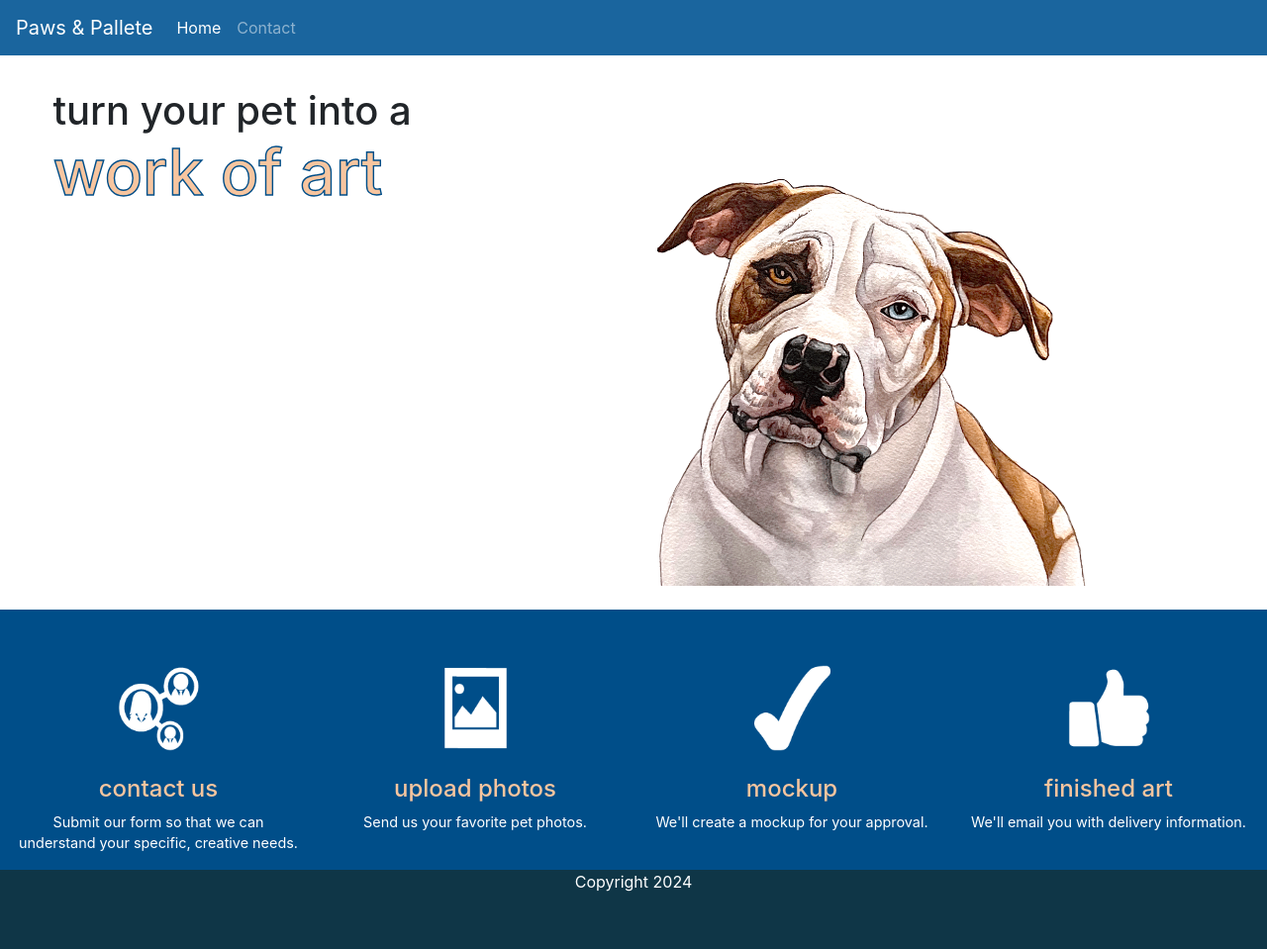
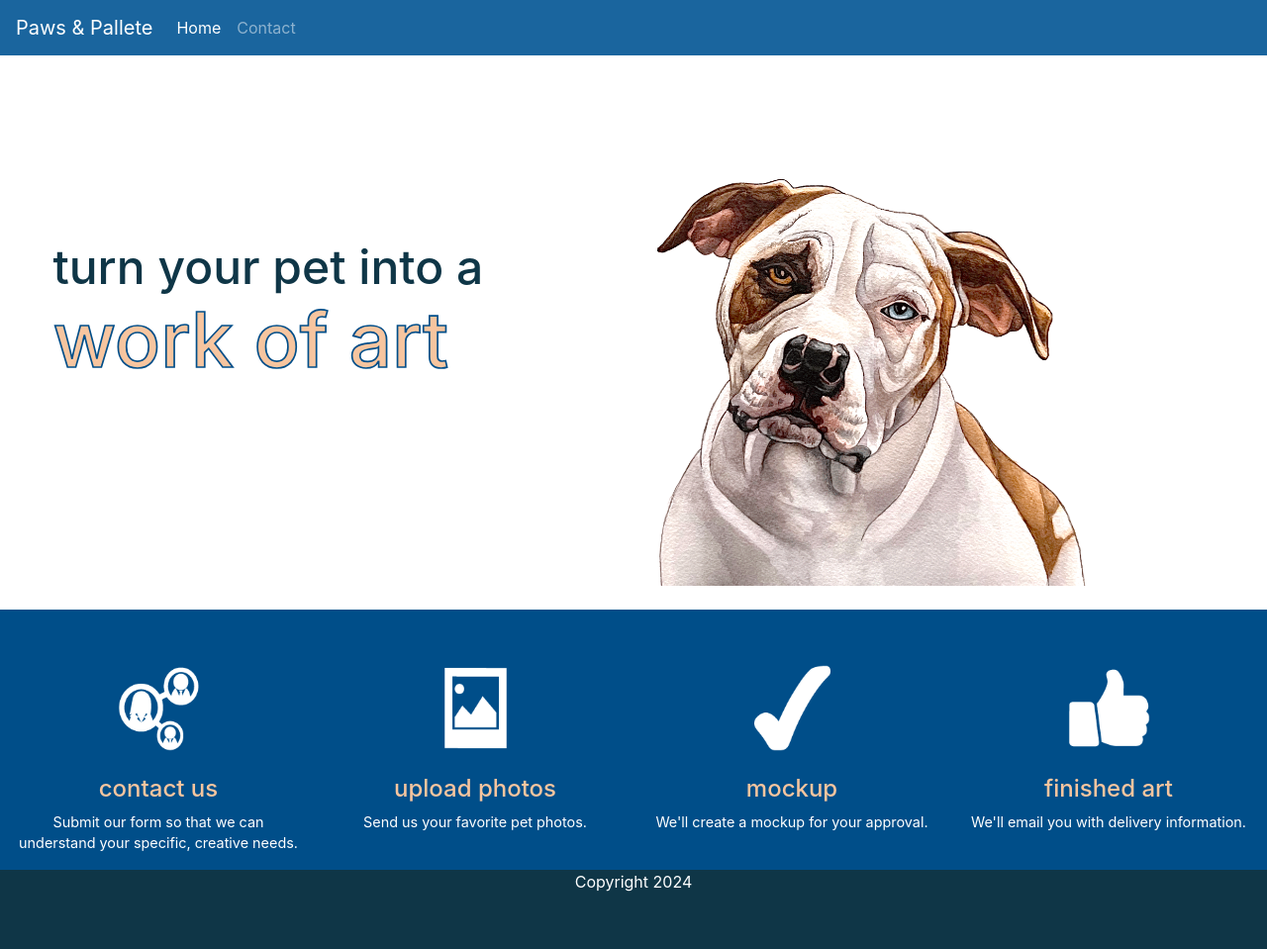
Before and after one commit to RAHuseman/Bootstrapw3, a website: page index.html in a window 1280 px wide. Shown: the whole page at 99% size. Drawn offline with nearby package versions, Linux system fonts and the light colour scheme.

Commit message:
css final push

```diff
--- a/styles.css
+++ b/styles.css
@@ -11,9 +11,10 @@
    }
 /* CSS targets col-sm class includes margin top and a border
 used when im laying the site out. */
- .col-sm{
+ .col-sm {
     /* border: 1px solid rgb(255, 0, 93); */
     margin-top: 4vh;
+
 }
 /* Targets the table inside the col-sm tag */
 .col-sm table {
@@ -32,7 +33,7 @@ used when im laying the site out. */
     width: 30vw;
     }
  /* Targets the h1 tag nested inside the col-sm class */
- col-sm h1 {
+ .col-sm h1 {
     color:#0f3647;
     margin: 25% 0% 0% 25%;
     font-size: 3em;
```
